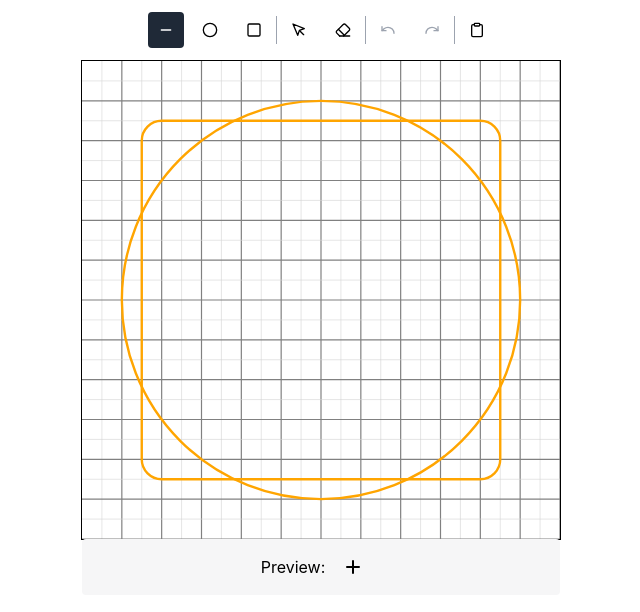
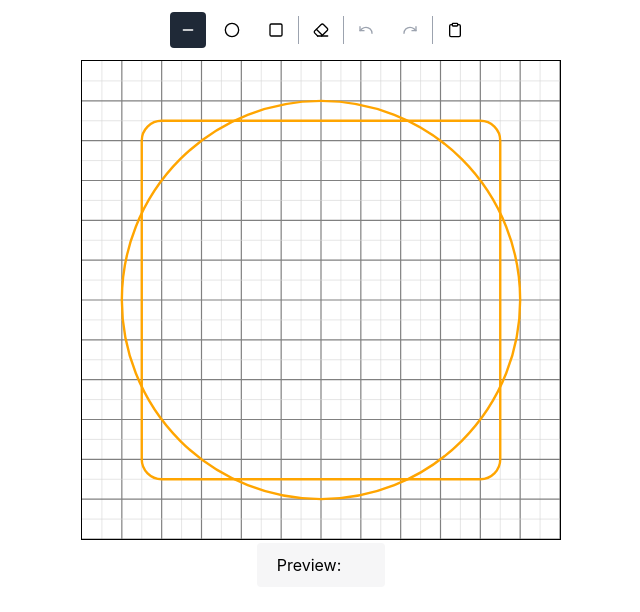
Before and after one commit to sventies/icon-creator, a React (Vite) app: page / in a window 1280 px wide. Shown: the top 612 px of the page, without its empty margins (319-959 px from the left). Built offline with nearby package versions, Linux system fonts and the light colour scheme.

Commit message:
small stuff

```diff
--- a/src/iconCreator/buttons.tsx
+++ b/src/iconCreator/buttons.tsx
@@ -1,5 +1,14 @@
 import { FC, ReactNode } from "react";
-import { Minus, Circle, Square, MousePointer, Undo, Redo, Eraser, Clipboard } from "lucide-react";
+import {
+  Minus,
+  Circle,
+  Square,
+  // MousePointer,
+  Undo,
+  Redo,
+  Eraser,
+  Clipboard,
+} from "lucide-react";
 
 interface Props {
   setShapeMode: (mode: ShapeMode) => void;
@@ -10,8 +19,6 @@ interface Props {
   isLast: boolean;
   onCopy: () => void;
 }
-
-export type ShapeMode = "line" | "circle" | "rect" | "pointer" | "eraser";
 
 const BUTTON_SIZE = 44;
 
@@ -30,9 +37,9 @@ const Buttons: FC<Props> = ({ setShapeMode, shapeMode, onUndo, onRedo, isFirst,
 
       <Divider />
 
-      <Button isActive={shapeMode === "pointer"} onClick={() => setShapeMode("pointer")}>
+      {/* <Button isActive={shapeMode === "pointer"} onClick={() => setShapeMode("pointer")}>
         <MousePointer size={16} />
-      </Button>
+      </Button> */}
       <Button isActive={shapeMode === "eraser"} onClick={() => setShapeMode("eraser")}>
         <Eraser size={16} />
       </Button>
--- a/src/iconCreator/draftShape.tsx
+++ b/src/iconCreator/draftShape.tsx
@@ -2,8 +2,6 @@ import { FC } from "react";
 
 interface Props {
   draftShape: Shape | null;
-  //   array: number[][];
-  //   strokeWidth: number;
 }
 
 const DraftShape: FC<Props> = ({ draftShape }) => {
--- a/src/iconCreator/iconCreator.tsx
+++ b/src/iconCreator/iconCreator.tsx
@@ -2,6 +2,7 @@ import { FC, useEffect, useState } from "react";
 import HelperShapes from "./helperShapes";
 import Buttons from "./buttons";
 import Shapes from "./shapes";
+import DraftShape from "./draftShape";
 
 interface Props {}
 
@@ -86,14 +87,6 @@ const IconCreator: FC<Props> = () => {
   };
 
   const draftShape = getDraft(hovered, draftPoint, shapeMode);
-
-  // const pointerEvents = shapeMode === "pointer" || shapeMode === "eraser" ? "all" : "none";
-  // const className =
-  //   shapeMode === "pointer"
-  //     ? "stroke-black hover:stroke-blue-500"
-  //     : shapeMode === "eraser"
-  //     ? "stroke-black hover:stroke-red-500"
-  //     : "stroke-black";
 
   const onUndo = () =>
     setTempI((prev) => {
@@ -217,52 +210,15 @@ ${shapes
           )}
           <HelperShapes size={SIZE} array={ARRAY} strokeWidth={STROKE_WIDTH} />
           <Shapes shapes={shapes} shapeMode={shapeMode} onShapeClick={onShapeClick} />
-          {/* {shapes.map((line, k) =>
-            line.type === "line" ? (
-              <line
-                {...line}
-                key={k}
-                style={{ pointerEvents, cursor: "pointer" }}
-                className={className}
-                onClick={() => onShapeClick(k)}
-              />
-            ) : line.type === "circle" ? (
-              <circle
-                {...line}
-                fill="none"
-                stroke="black"
-                key={k}
-                style={{ pointerEvents, cursor: "pointer" }}
-                className={className}
-                onClick={() => onShapeClick(k)}
-              />
-            ) : (
-              <rect
-                {...line}
-                fill="none"
-                stroke="black"
-                key={k}
-                style={{ pointerEvents, cursor: "pointer" }}
-                className={className}
-                onClick={() => onShapeClick(k)}
-              />
-            )
-          )} */}
-          {draftShape?.type === "line" && <line {...draftShape} stroke="#00000044" style={{ pointerEvents: "none" }} />}
-          {draftShape?.type === "circle" && (
-            <circle {...draftShape} fill="none" stroke="#00000044" style={{ pointerEvents: "none" }} />
-          )}
-          {draftShape?.type === "rect" && (
-            <rect {...draftShape} fill="none" stroke="#00000044" style={{ pointerEvents: "none" }} />
-          )}
+          <DraftShape draftShape={draftShape} />
         </svg>
-        <div style={{ display: "block" }}>
+        <div className="flex m-1 justify-center">
           <div
-            style={{ height: 56, background: "#f6f6f7", color: "black" }}
-            className="rounded flex items-center justify-center"
+            style={{ height: 44, color: "black", background: "#f6f6f7", paddingLeft: 20 }}
+            className="flex items-center justify-center rounded"
           >
             <span>Preview:</span>
-            <div style={{ width: 56, height: 56 }} className="flex items-center justify-center">
+            <div style={{ width: 44, height: 44 }} className="flex items-center justify-center">
               <svg
                 xmlns="http://www.w3.org/2000/svg"
                 width="24"
@@ -273,7 +229,7 @@ ${shapes
                 strokeLinecap="round"
                 strokeLinejoin="round"
               >
-                <path d="M12 6v6m0 0v6m0-6h6m-6 0H6" />
+                <Shapes shapes={shapes} shapeMode={shapeMode} onShapeClick={onShapeClick} />
               </svg>
             </div>
           </div>
```
